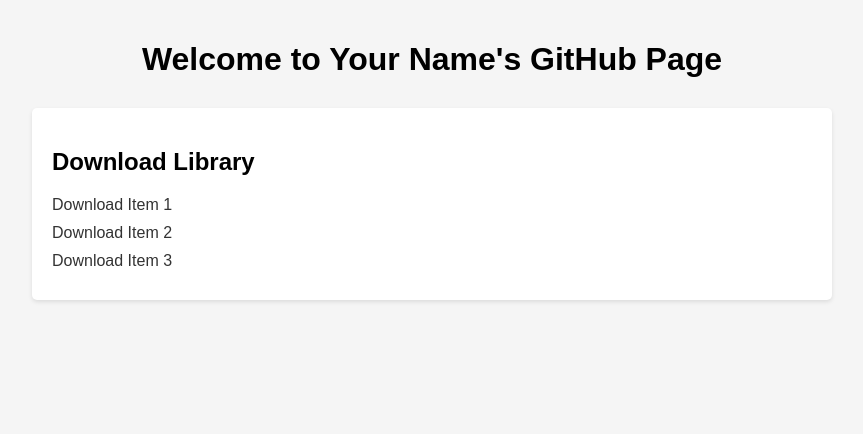
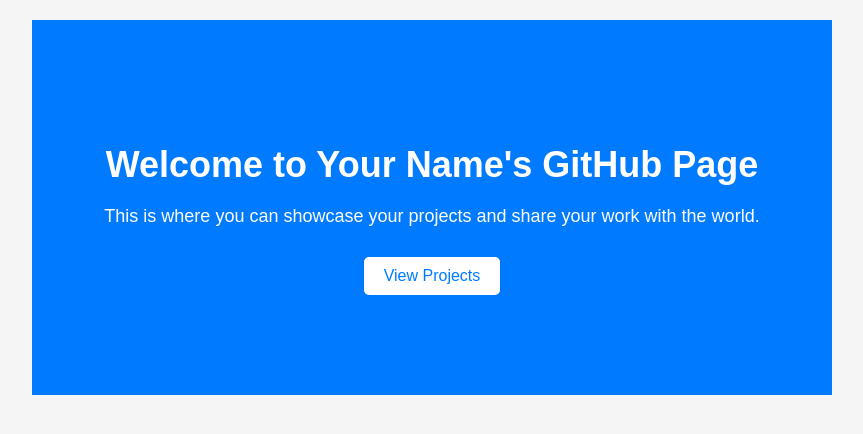
Before and after one commit to TheOneOneAndOnlyBobby/Tinytask-Macro-Library, a plain HTML site: page index.html in a window 1280 px wide. Shown: the whole page, without its empty margins (208-1071 px from the left). Drawn offline with Linux system fonts and the light colour scheme.

Commit message:
Update index.html

```diff
--- a/index.html
+++ b/index.html
@@ -16,45 +16,41 @@
             margin: 0 auto;
             padding: 20px;
         }
-        h1 {
+        .hero {
+            background-color: #007bff;
+            color: #fff;
+            padding: 100px 20px;
             text-align: center;
+        }
+        .hero h1 {
+            font-size: 36px;
+            margin-bottom: 20px;
+        }
+        .hero p {
+            font-size: 18px;
             margin-bottom: 30px;
         }
-        .downloads {
+        .btn {
+            display: inline-block;
+            padding: 10px 20px;
             background-color: #fff;
-            padding: 20px;
+            color: #007bff;
+            text-decoration: none;
             border-radius: 5px;
-            box-shadow: 0 2px 4px rgba(0,0,0,0.1);
+            transition: background-color 0.3s ease;
         }
-        .download-item {
-            margin-bottom: 10px;
-        }
-        .download-item a {
-            text-decoration: none;
-            color: #333;
-        }
-        .download-item a:hover {
-            color: #007bff;
+        .btn:hover {
+            background-color: #f0f0f0;
         }
     </style>
 </head>
 <body>
 
 <div class="container">
-    <h1>Welcome to Your Name's GitHub Page</h1>
-
-    <div class="downloads">
-        <h2>Download Library</h2>
-        <div class="download-item">
-            <a href="#">Download Item 1</a>
-        </div>
-        <div class="download-item">
-            <a href="#">Download Item 2</a>
-        </div>
-        <div class="download-item">
-            <a href="#">Download Item 3</a>
-        </div>
-        <!-- Add more download items as needed -->
+    <div class="hero">
+        <h1>Welcome to Your Name's GitHub Page</h1>
+        <p>This is where you can showcase your projects and share your work with the world.</p>
+        <a href="#" class="btn">View Projects</a>
     </div>
 </div>
 
```
